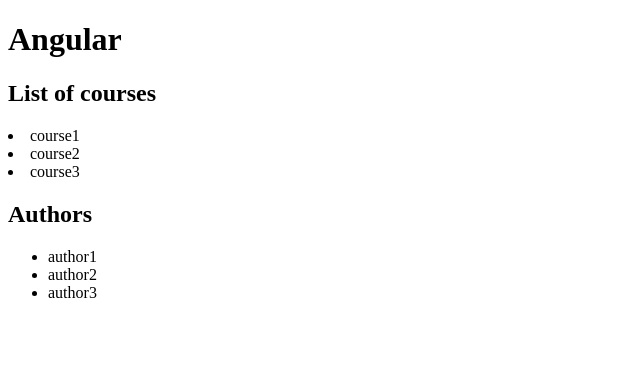
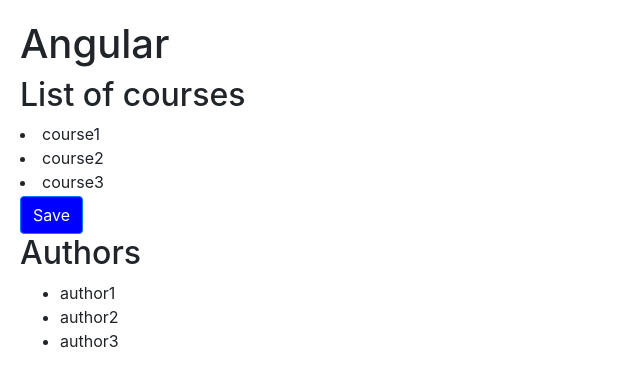
Before and after one commit to JamesMcClarty/Angular-Fundementals, an Angular app: page / in a window 1280 px wide. Shown: the top 386 px of the page, without its empty margins (0-640 px from the left). Built offline with nearby package versions, Linux system fonts and the light colour scheme.

Commit message:
style and attribute binding

```diff
--- a/package.json
+++ b/package.json
@@ -19,6 +19,7 @@
     "@angular/platform-browser": "~9.1.1",
     "@angular/platform-browser-dynamic": "~9.1.1",
     "@angular/router": "~9.1.1",
+    "bootstrap": "^4.4.1",
     "rxjs": "~6.5.4",
     "tslib": "^1.10.0",
     "zone.js": "~0.10.2"
--- a/src/app/courses.component.ts
+++ b/src/app/courses.component.ts
@@ -8,10 +8,18 @@
     <li *ngFor="let course of courses">
     {{course}}
 </li>
+    <table>
+        <tr>
+            <td [attr.colspan]="colSpan"></td>
+        </tr>
+    </table>
+    <button class="btn btn-primary" [style.backgroundColor] ="isActive ? 'blue' : 'white'">Save</button>
     `
 })
 export class CoursesComponents {
     title = "List of courses";
+    colSpan = 2;
+    isActive = true;
 
     getTitle() {
         return this.title;
--- a/src/styles.css
+++ b/src/styles.css
@@ -1 +1,4 @@
 /* You can add global styles to this file, and also import other style files */
+@import "~bootstrap/dist/css/bootstrap.css";
+
+body{ padding: 20px;}
```
Also changed, not shown: 1 other file (tests, documents, lock files or other folders).
